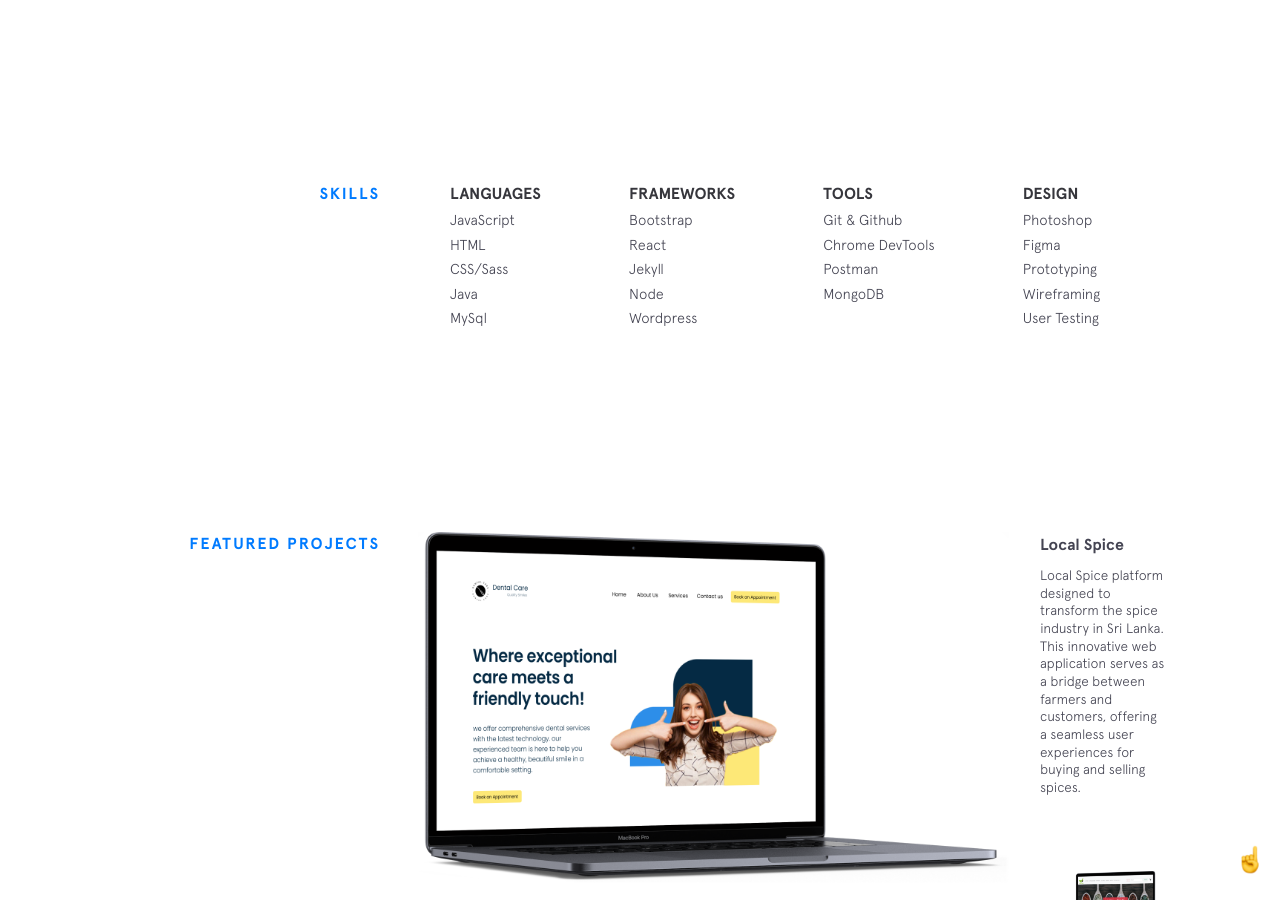
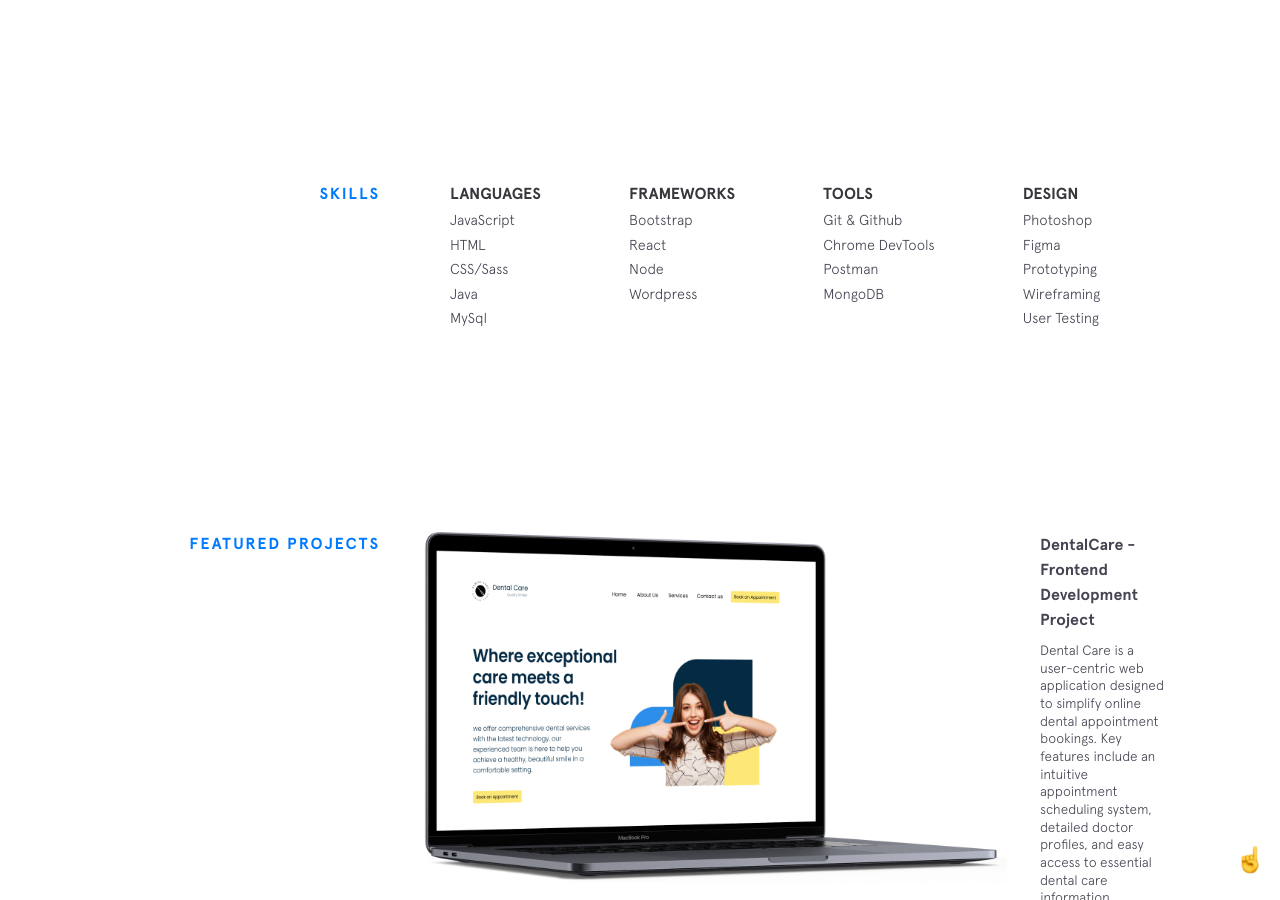
Before and after one commit to nadunsudeepa/Web-v1-Copy, a Jekyll site: the page index.html, which Jekyll copies as it is, in a window 1280 px wide and 900 px high, scrolled down 1212 px. Built offline with Jekyll 4.4.1, drawn with Linux system fonts in a browser that asks for light colours; nearby versions of some CDN libraries.

Commit message:
Update index.html

```diff
--- a/index.html
+++ b/index.html
@@ -82,7 +82,6 @@
                         <ul>
                             <li class="skillz__category__item">Bootstrap</li>
                             <li class="skillz__category__item">React</li>
-                            <li class="skillz__category__item">Jekyll</li>
                             <li class="skillz__category__item">Node</li>
                             <li class="skillz__category__item">Wordpress</li>
                         </ul>
@@ -118,19 +117,19 @@
 
                      <div class="project blistabloc">
                     <figure class="project__pic">
-                        <a href="" target="_blank">
+                        <a href="https://github.com/nadunsudeepa/DentalCare" target="_blank">
                             <img src="/img/featured/Spiceslanka/dentalcare.png">
                         </a>
                     </figure>
                     <figcaption class="project__caption">
                         <div class="project__name">
-                            <a href="" target="_blank">Local Spice</a>
+                            <a href="" target="_blank">DentalCare - Frontend Development Project</a>
                         </div>
-                        <p>Local Spice platform designed to transform the spice industry in Sri Lanka.
-                            This innovative web application serves as a bridge between farmers and customers,
-                            offering a seamless user experiences for buying and selling spices.</p>
+                        <p>Dental Care is a user-centric web application designed to simplify online dental appointment bookings.
+                            Key features include an intuitive appointment scheduling system, detailed doctor profiles, and easy access to essential dental care information.</p>
                         <br/>
-                        <p><a herf="https://www.figma.com/proto/JEzaQw3WT1AgsY2pF4wiRD/Untitled?page-id=0%3A1&node-id=24-1110&node-type=frame&viewport=1205%2C584%2C0.11&t=tjVRGtIlRQk1naei-1&scaling=min-zoom&content-scaling=fixed" target="_blank>UI Project</a></p>
+                        <p><a href="https://www.figma.com/proto/JEzaQw3WT1AgsY2pF4wiRD/Untitled?page-id=0%3A1&node-id=24-1110&node-type=frame&viewport=1205%2C584%2C0.11&t=tjVRGtIlRQk1naei-1&scaling=min-zoom&content-scaling=fixed" target="_blank">UI Design</a></p>
+
                     </figcaption>
                 </div>
 
@@ -146,7 +145,9 @@
                         <div class="project__name">
                             <a href="" target="_blank">Local Spice</a>
                         </div>
-                        <p>Local Spice platform designed to transform the spice industry in Sri Lanka. This innovative web application serves as a bridge between farmers and customers, offering a seamless user experiences for buying and selling spices.</p>
+                        <p>Local Spice platform designed to transform the spice industry in Sri Lanka.
+                            This innovative web application serves as a bridge between farmers and customers,
+                            offering a seamless user experiences for buying and selling spices.</p>
                     </figcaption>
                 </div>
 
```
